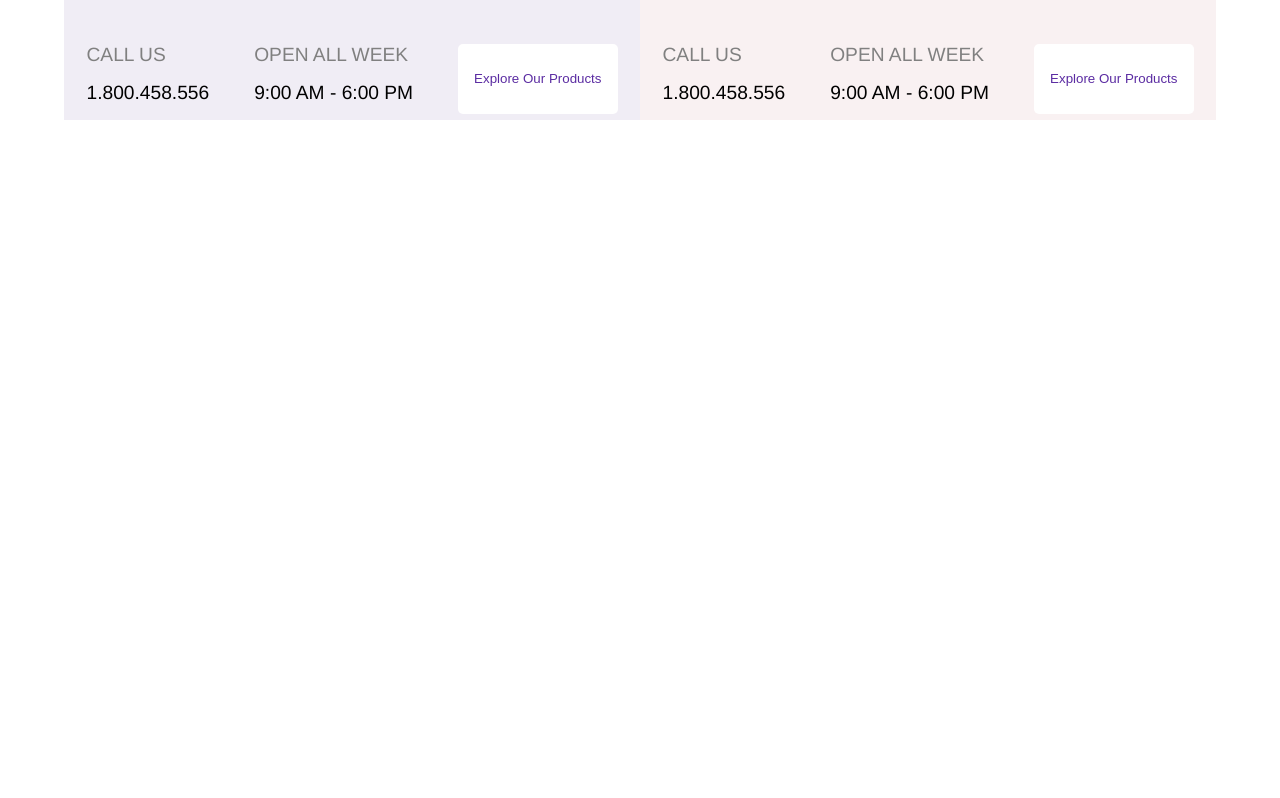
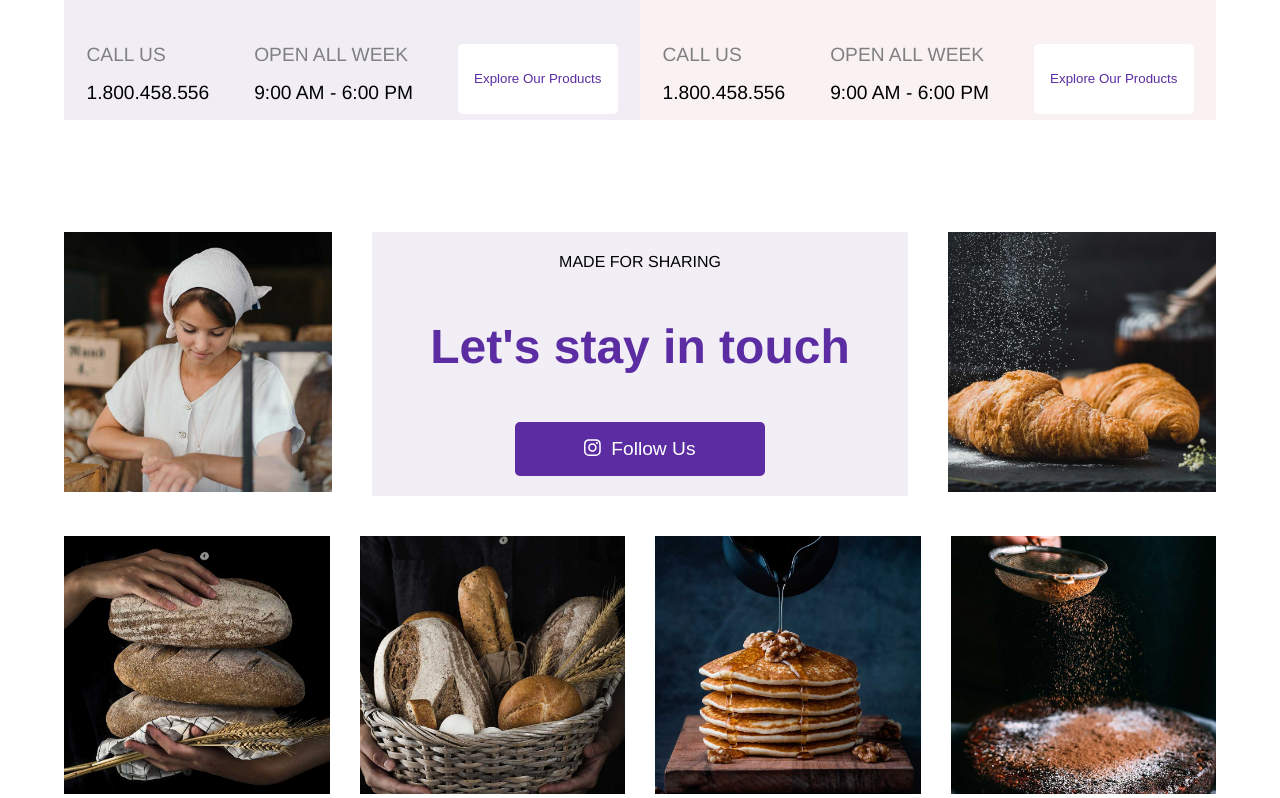
Before and after one commit to GianlucaSirianni/proj-html-vuejs, a Vue app: page / in a window 1280 px wide. Shown: the part 6140-6938 px from the top of the page. Before the commit the page ends 6260 px from the top, so only its background shows below. Built offline with nearby package versions, Linux system fonts and the light colour scheme.

Commit message:
main comp finito

```diff
--- a/src/components/Main/MainComp.vue
+++ b/src/components/Main/MainComp.vue
@@ -48,6 +48,9 @@
         :baker="elem"
       />
     </div>
+    <div class="stayTContainer">
+      <StayTouch/>
+    </div>
   </div>
 </template>
 
@@ -57,6 +60,7 @@ import CorporateWeddings from "../Main/CorporateWeddings.vue";
 import FreshProduct from "../Main/FreshProduct.vue";
 import MainSteps from "../Main/MainSteps.vue";
 import VisitBakeries from "../Main/VisitBakeries.vue";
+import StayTouch from "../Main/StayTouch.vue";
 
 export default {
   name: "MainComp",
@@ -72,12 +76,18 @@ export default {
     FreshProduct,
     MainSteps,
     VisitBakeries,
+    StayTouch,
   },
 };
 </script>
 
 <style lang="scss" scoped>
 
+.stayTContainer{
+  width: 90%;
+  margin: auto;
+  margin-top: 7rem;
+}
 .visitBakCont{
   width: 90%;
   margin: auto;
--- /dev/null
+++ b/src/components/Main/StayTouch.vue
@@ -0,0 +1,109 @@
+<template>
+  <div class="generalContainer">
+    <div class="shareUp">
+      <div class="upL">
+        <img src="../../assets/img/social-1.jpg" alt="" />
+      </div>
+      <div class="upC">
+        <p>MADE FOR SHARING</p>
+        <h1>Let's stay in touch</h1>
+        <button><font-awesome-icon icon="fa-brands fa-instagram" /> Follow Us</button>
+      </div>
+      <div class="upR">
+        <img src="../../assets/img/social-2.jpg" alt="" />
+      </div>
+    </div>
+    <div class="shareDown">
+        <div><img src="../../assets/img/social-3.jpg" alt=""></div>
+        <div><img src="../../assets/img/social-4.jpg" alt=""></div>
+        <div><img src="../../assets/img/social-5.jpg" alt=""></div>
+        <div><img src="../../assets/img/social-6.jpg" alt=""></div>
+    </div>
+  </div>
+</template>
+
+<script>
+export default {};
+</script>
+
+<style lang="scss" scoped>
+.shareUp {
+  display: flex;
+  justify-content: space-between;
+  gap: 40px;
+  margin-bottom: 40px;
+
+}
+.upL {
+    width: 25%;
+
+
+  img {
+    width: 100%;
+  }
+}
+
+.upC {
+width: 50%;
+  display: flex;
+  flex-direction: column;
+  justify-content: center;
+  align-items: center;
+  text-align: center;
+  background-color: #f2eef5;
+
+
+  button {
+    width: 250px;
+    padding: 1rem;
+    background-color: #5b2ca2;
+    border-color: white;
+    color: white;
+    border-style: none;
+    border-radius: 5px;
+    font-size: larger;
+    display: flex;
+    align-content: center;
+    justify-content: center;
+     .fa-instagram{
+        margin-right: 10px;
+     }
+  }
+
+  button:hover{
+    color: #5b2ca2;
+    background-color: white;
+  }
+
+  h1 {
+    margin-top: 3rem;
+    margin-bottom: 3rem;
+    font-size: 3rem;
+    color: #5b2ca2;
+  }
+}
+
+.upR {
+  width: 25%;
+
+  img {
+    width: 100%;
+  }
+}
+
+
+.shareDown{
+    display: flex;
+    justify-content: space-between;
+    gap: 30px;
+    div{
+        width: calc(100%/4);
+
+
+
+        img{
+            width: 100%;
+        }
+    }
+}
+</style>
```
